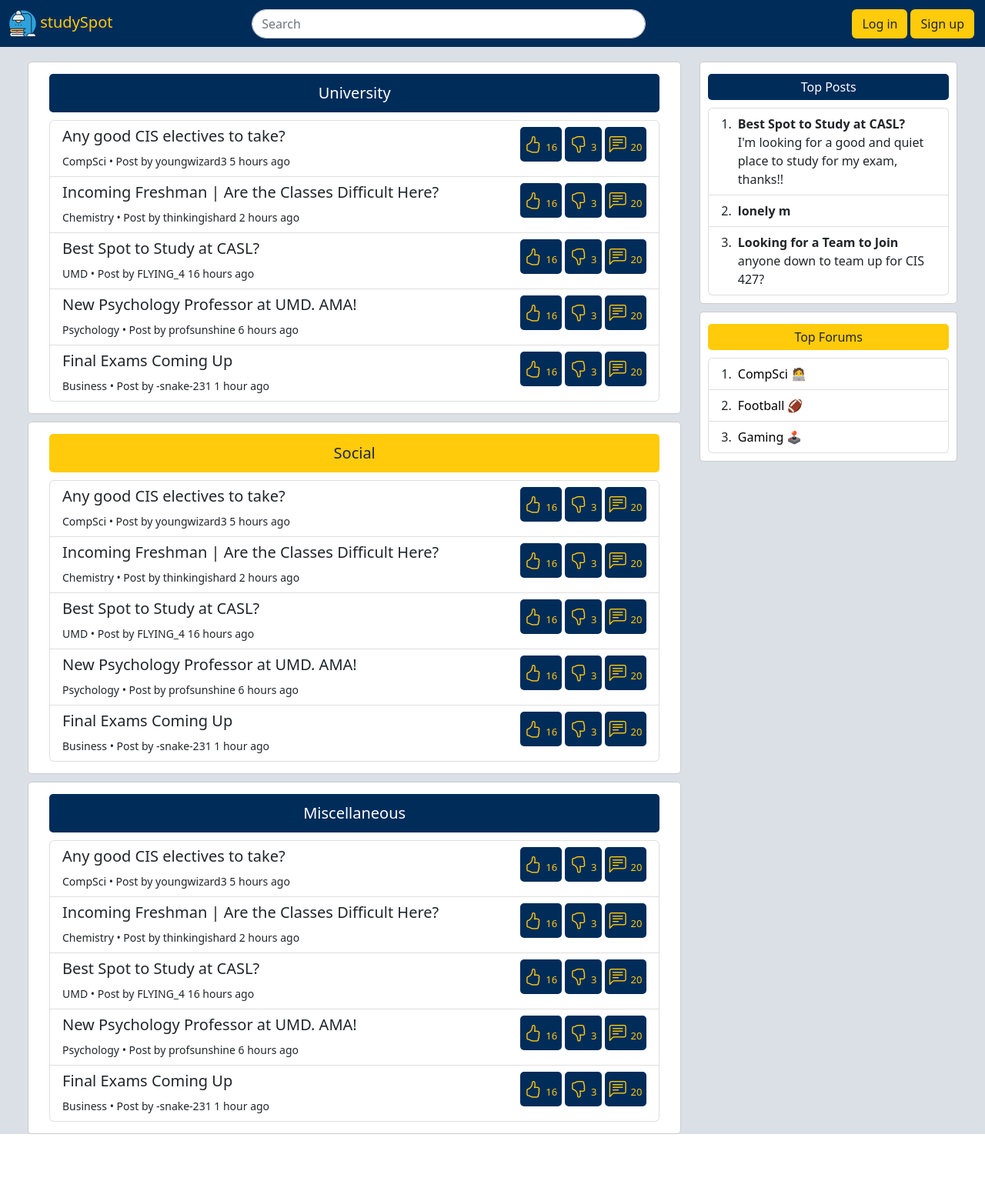
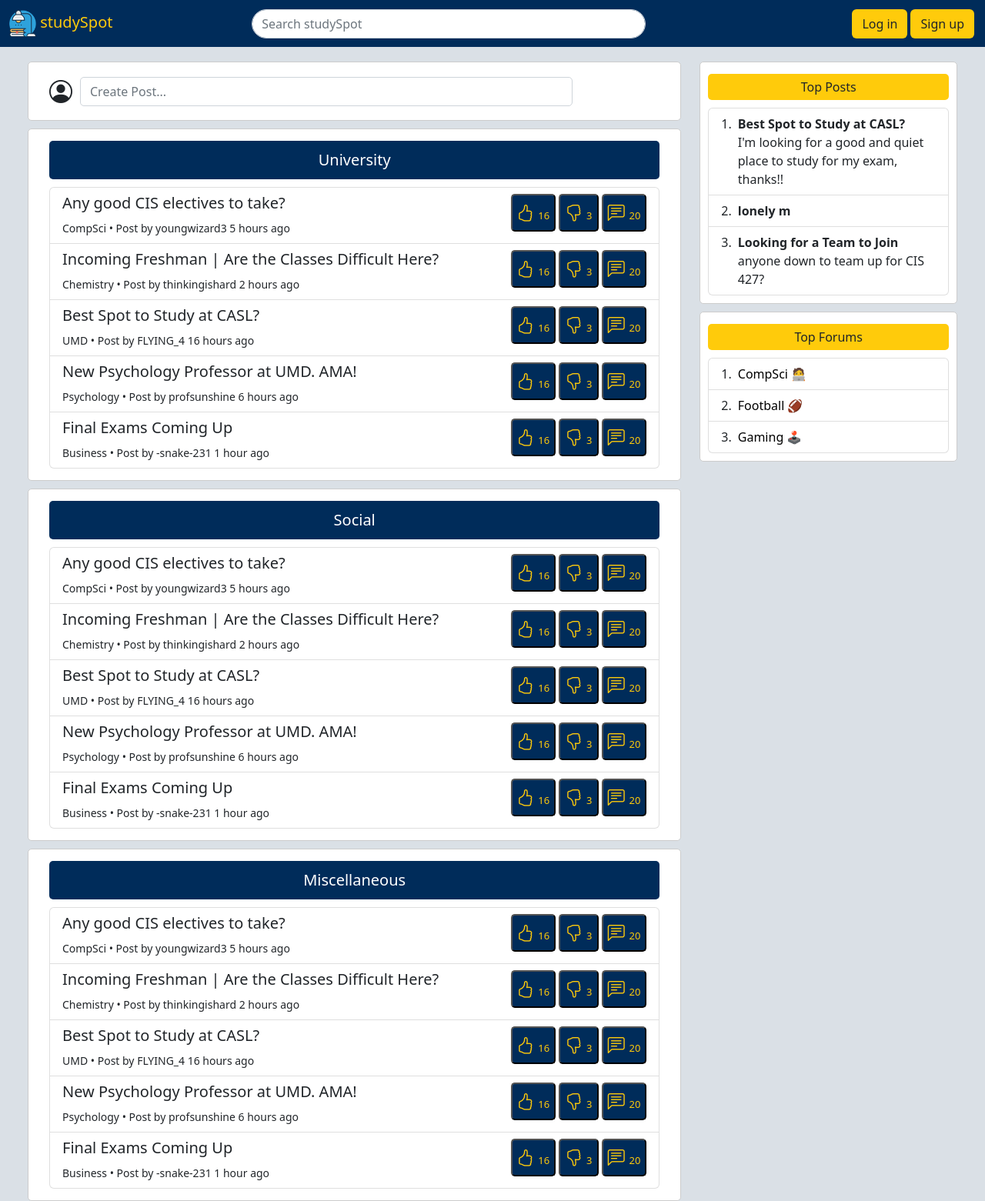
Before and after one commit to ashra-f/studyspot, a PHP site: page /html/index2.html in a window 1280 px wide. Shown: the whole page at 77% size. Before the commit the page ends 1474 px from the top, so only its background shows below. Run offline with PHP 8.4, Linux system fonts and the light colour scheme; some libraries are stand-ins or nearby versions.

Commit message:
Improve readability

```diff
--- a/css/styles.css
+++ b/css/styles.css
@@ -3,18 +3,10 @@ body {
     background-color: #DAE0E6;
 }
 
+/* Navigation Bar Styling  */
 .navbar {
     justify-content: space-between;
-}
-
-.pull-right {
-    width: 20vw;
-    justify-content: end;
-}
-
-/* Increase create post "plus" icon */
-.bi-plus {
-    font-size: 30px;
+    background-color: #002c5a;
 }
 
 .search-bar {
@@ -22,143 +14,9 @@ body {
     width: 40vw;
 }
 
-.bi {
-    color: black;
-    border: none;
-    background: none;
-}
-
-.login {
-    background: #ffcb0b;
-    margin: 2px;
-}
-
-.login:hover {
-    background: #d3a708;
-}
-
-.signup {
-    background: #ffcb0b;
-    margin: 2px;
-}
-
-.signup:hover {
-    background: #d3a708;
-}
-
-.main-body {
-    height: 88vh;
-}
-
-.create-post-wrapper, .misc-wrapper, .uni-wrapper, .social-wrapper {
-    border: solid 1px #ccc;
-    border-radius: 5px;
-    padding: 15px;
-    margin-bottom: 10px;
-    background-color: #FFFFFF;
-}
-
-.misc-header, .uni-header, .social-header {
-    text-align: center;
-}
-
-.create-post {
-    display: flex;
-    align-items: center;
-}
-
-.bi-person-circle {
-    font-size: 30px;
-    margin-right: 10px;
-}
-
-#createPostInput {
-    width: 50vw;
-    display: inline-flex;
-    border-radius: 5px;
-}
-
-.main-body {
-    display: flex;
-}
-
-.rightside {
-    width: 500px;
-}
-
-.leftside {
-    display: flex;
-    flex-direction: column;
-    justify-content: start;
-}
-
-.top-posts {
-    border: solid 1px #ccc;
-    border-radius: 5px;
-    margin-bottom: 10px;
-    background-color: #FFFFFF;
-}
-
-.top-forums {
-    border: solid 1px #ccc;
-    border-radius: 5px;
-    background-color: #FFFFFF;
-}
-
-.uni-header, .misc-header {
-    background-color: #002c5a;
-    color: white;
-    padding: 10px;
-    font-size: 20px;
-    border-radius: 5px;
-    margin-bottom: 10px;
-}
-
-.social-header {
-    background-color: #ffcb0b;
-    padding: 10px;
-    font-size: 20px;
-    border-radius: 5px;
-    margin-bottom: 10px;
-}
-
-.forums-header {
-    background-color: #ffcb0b;
-    padding: 5px;
-    margin-top: 5px;
-    margin-bottom: 10px;
-    border-radius: 5px;
-    text-align: center;
-}
-
-.posts-header {
-    background-color: #002c5a;
-    border-radius: 5px;
-    padding: 5px;
-    color: white;
-    margin-top: 5px;
-    margin-bottom: 10px;
-    text-align: center;
-}
-
-.top-posts, .top-forums {
-    padding: 10px;
-}
-
-a:link,  a:visited, a:hover{
-    text-decoration: none;
-    color: black;
-    font-weight: 400;
-}
-
-.navbar {
-    background-color: #002c5a;
-}
-
-.list-group-item {
-    display: flex;
-    flex-direction: row;
-    justify-content: space-between;
+.pull-right {
+    width: 20vw;
+    justify-content: end;
 }
 
 .offcanvas-header {
@@ -174,6 +32,55 @@ a:link,  a:visited, a:hover{
     font-size: 18px;
 }
 
+.bi-plus {
+    font-size: 30px;
+    color: black;
+    border: none;
+    background: none;
+}
+
+/* Main Body Styling  */
+.main-body {
+    height: 88vh;
+    display: flex;
+}
+
+/* Left Side Content  */
+.left-side {
+    display: flex;
+    flex-direction: column;
+    justify-content: start;
+}
+
+.create-post-wrapper, .topic-wrapper {
+    border: solid 1px #ccc;
+    border-radius: 5px;
+    padding: 15px;
+    margin-bottom: 10px;
+    background-color: #FFFFFF;
+}
+
+.create-post {
+    display: flex;
+    align-items: center;
+}
+
+.topic-title {
+    text-align: center;
+    background-color: #002c5a;
+    color: white;
+    padding: 10px;
+    font-size: 20px;
+    border-radius: 5px;
+    margin-bottom: 10px;
+}
+
+.post-item {
+    display: flex;
+    flex-direction: row;
+    justify-content: space-between;
+}
+
 .bi-hand-thumbs-up, .bi-hand-thumbs-down, .bi-chat-left-text {
     font-size: 22px;
     color: #ffcb0b;
@@ -186,6 +93,35 @@ a:link,  a:visited, a:hover{
     font-size: 13px;
 }
 
+/* Right Side Content  */
+.right-side {
+    width: 500px;
+}
+
+.side-content {
+    border: solid 1px #ccc;
+    border-radius: 5px;
+    margin-bottom: 10px;
+    background-color: #FFFFFF;
+    padding: 10px;
+}
+
+.side-content-header {
+    background-color: #ffcb0b;
+    padding: 5px;
+    margin-top: 5px;
+    margin-bottom: 10px;
+    border-radius: 5px;
+    text-align: center;
+}
+
+a:link,  a:visited, a:hover{
+    text-decoration: none;
+    color: black;
+    font-weight: 400;
+}
+
+/* Non-mainpage styling  */
 .post-btns {
     display: flex;
     justify-content: space-between;
@@ -219,3 +155,32 @@ a:link,  a:visited, a:hover{
 .profile-pic {
     margin-top: 25px;
 }
+
+.bi-person-circle {
+    font-size: 30px;
+    margin-right: 10px;
+}
+
+#createPostInput {
+    width: 50vw;
+    display: inline-flex;
+    border-radius: 5px;
+}
+
+.login {
+    background: #ffcb0b;
+    margin: 2px;
+}
+
+.login:hover {
+    background: #d3a708;
+}
+
+.signup {
+    background: #ffcb0b;
+    margin: 2px;
+}
+
+.signup:hover {
+    background: #d3a708;
+}
--- a/html/index2.html
+++ b/html/index2.html
@@ -1,4 +1,5 @@
 <!-- What you see when you are logged out -->
+
 <!DOCTYPE html>
 <html lang="en">
 	<head>
@@ -11,38 +12,58 @@
 		<script src="https://cdn.jsdelivr.net/npm/bootstrap@5.2.2/dist/js/bootstrap.bundle.min.js" integrity="sha384-OERcA2EqjJCMA+/3y+gxIOqMEjwtxJY7qPCqsdltbNJuaOe923+mo//f6V8Qbsw3" crossorigin="anonymous" defer></script>
 		<link rel="icon" href="../assets/imgs/study.png" type="image/icon">
 		<title>studySpot</title>
-        <!-- <a href="https://www.flaticon.com/free-icons/study" title="study icons">Study icons created by Prosymbols - Flaticon</a>	</head> -->
+		<!-- <a href="https://www.flaticon.com/free-icons/study" title="study icons">Study icons created by Prosymbols - Flaticon</a> -->
 	</head>
 	<body>
 		<div class="container-fluid">
+			<!-- Navigation Bar -->
 			<nav class="navbar fixed-top">
-                <div class="container-fluid">
+				<div class="container-fluid navbar-body">
+					<!-- studySpot Brand and Icon -->
 					<a class="navbar-brand" href="index.html">
 						<div class="title-wrapper">
-                      <img src="../assets/imgs/study.png" alt="" width="35">
+							<img src="../assets/imgs/study.png" alt="studySpot Logo" width="35">
 							<span style="color: #ffcb0b">studySpot</span>
 						</div>
 					</a>
 
-                  <form class="d-flex" role="search">
-                    <input class="form-control me-2 search-bar" type="search" placeholder="Search" aria-label="Search">
+					<!-- Forum Search Bar -->
+					<form class="d-flex" role="search" method="post" action="">
+						<input class="form-control me-2 search-bar" type="search" placeholder="Search studySpot" aria-label="Search">
 					</form>
 
+					<!-- Login and Signup Btns -->
 					<div class="nav pull-right">
             			<button onclick="location.href=''" type="button" title="Create Post" class="btn navbar-btn login">Log in</button>
             			<button onclick="location.href='createprofile.html'" type="button" title="Create Post" class="btn navbar-btn signup">Sign up</button>
 					</div>
 				</div>
 			</nav>
+
+			<!-- Main Body -->
 			<div class="container-fluid main-body">
-              <div class="container-fluid leftside">
-                <div class="container-fluid uni-wrapper">
-                  <div class="container-fluid uni-section">
-                    <div class="container-fluid uni-header">
+
+				<!-- Left Side of Main Body -->
+				<div class="container-fluid left-side">
+					<!-- Create a Post -->
+					<div class="container-fluid create-post-wrapper">
+						<div class="container-fluid create-post">
+							<span class="bi bi-person-circle"></span>
+							<input type="text" name="createPost" id="createPostInput" placeholder="Create Post..." class="form-control" onclick="location.href='createpost.html'">
+						</div>
+					</div>
+					<!-- University Section -->
+					<div class="container-fluid topic-wrapper">
+
+						<!-- University Section Content -->
+						<div class="container-fluid topic-body">
+							<!-- University Section Title -->
+							<div class="container-fluid topic-title">
 								University
 							</div>
+							<!-- University Section Posts -->
 							<ul class="list-group">
-                      <li class="list-group-item">
+								<li class="list-group-item post-item">
 									<div>
 										<div>
 											<h5>Any good CIS electives to take?</h5>
@@ -63,7 +84,7 @@
 										</button>
 									</div>
 								</li>
-                      <li class="list-group-item">
+								<li class="list-group-item post-item">
 									<div>
 										<div>
 											<h5>Incoming Freshman | Are the Classes Difficult Here?</h5>
@@ -84,7 +105,7 @@
 										</button>
 									</div>
 								</li>
-                      <li class="list-group-item">
+								<li class="list-group-item post-item">
 									<div>
 										<div>
 											<h5>Best Spot to Study at CASL?</h5>
@@ -105,7 +126,7 @@
 										</button>
 									</div>
 								</li>
-                      <li class="list-group-item">
+								<li class="list-group-item post-item">
 									<div>
 										<div>
 											<h5>New Psychology Professor at UMD. AMA!</h5>
@@ -126,7 +147,7 @@
 										</button>
 									</span>
 								</li>
-                      <li class="list-group-item">
+								<li class="list-group-item post-item">
 									<div>
 										<div>
 											<h5>Final Exams Coming Up</h5>
@@ -151,13 +172,17 @@
 						</div>
 					</div>
 
-                <div class="container-fluid social-wrapper">
-                  <div class="container-fluid social-section">
-                    <div class="container-fluid social-header">
+					<!-- Social Section -->
+					<div class="container-fluid topic-wrapper">
+						<!-- Social Section Content -->
+						<div class="container-fluid topic-body">
+							<!-- Social Section Title -->
+							<div class="container-fluid topic-title">
 								Social
 							</div>
+							<!-- Social Section Posts -->
 							<ul class="list-group">
-                      <li class="list-group-item">
+								<li class="list-group-item post-item">
 									<div>
 										<div>
 											<h5>Any good CIS electives to take?</h5>
@@ -178,7 +203,7 @@
 										</button>
 									</div>
 								</li>
-                      <li class="list-group-item">
+								<li class="list-group-item post-item">
 									<div>
 										<div>
 											<h5>Incoming Freshman | Are the Classes Difficult Here?</h5>
@@ -199,7 +224,7 @@
 										</button>
 									</div>
 								</li>
-                      <li class="list-group-item">
+								<li class="list-group-item post-item">
 									<div>
 										<div>
 											<h5>Best Spot to Study at CASL?</h5>
@@ -220,7 +245,7 @@
 										</button>
 									</div>
 								</li>
-                      <li class="list-group-item">
+								<li class="list-group-item post-item">
 									<div>
 										<div>
 											<h5>New Psychology Professor at UMD. AMA!</h5>
@@ -241,7 +266,7 @@
 										</button>
 									</span>
 								</li>
-                      <li class="list-group-item">
+								<li class="list-group-item post-item">
 									<div>
 										<div>
 											<h5>Final Exams Coming Up</h5>
@@ -266,13 +291,17 @@
 						</div>
 					</div>
 
-                <div class="container-fluid misc-wrapper">
-                  <div class="container-fluid misc-section">
-                    <div class="container-fluid misc-header">
+					<!-- Miscellaneous Section -->
+					<div class="container-fluid topic-wrapper">
+						<!-- Miscellaneous Section Content-->
+						<div class="container-fluid topic-body">
+							<!-- Miscellaneous Section Title-->
+							<div class="container-fluid topic-title">
 								Miscellaneous
 							</div>
+							<!-- Miscellaneous Section Posts-->
 							<ul class="list-group">
-                      <li class="list-group-item">
+								<li class="list-group-item post-item">
 									<div>
 										<div>
 											<h5>Any good CIS electives to take?</h5>
@@ -293,7 +322,7 @@
 										</button>
 									</div>
 								</li>
-                      <li class="list-group-item">
+								<li class="list-group-item post-item">
 									<div>
 										<div>
 											<h5>Incoming Freshman | Are the Classes Difficult Here?</h5>
@@ -314,7 +343,7 @@
 										</button>
 									</div>
 								</li>
-                      <li class="list-group-item">
+								<li class="list-group-item post-item">
 									<div>
 										<div>
 											<h5>Best Spot to Study at CASL?</h5>
@@ -335,7 +364,7 @@
 										</button>
 									</div>
 								</li>
-                      <li class="list-group-item">
+								<li class="list-group-item post-item">
 									<div>
 										<div>
 											<h5>New Psychology Professor at UMD. AMA!</h5>
@@ -356,7 +385,7 @@
 										</button>
 									</span>
 								</li>
-                      <li class="list-group-item">
+								<li class="list-group-item post-item">
 									<div>
 										<div>
 											<h5>Final Exams Coming Up</h5>
@@ -382,12 +411,17 @@
 					</div>
 				</div>
 
-              <div class="container-fluid rightside">
-                <div class="container-fluid top-posts">
-                  <div class="container posts-header">
+				<!-- Right Side of Main Body -->
+				<div class="container-fluid right-side">
+					<!-- Top Posts Section -->
+					<div class="container-fluid side-content">
+						<!-- Top Posts Section Title-->
+						<div class="container side-content-header">
 							Top Posts
 						</div>
-                  <ol class="list-group list-group-numbered posts">
+
+						<!-- Top Posts Content-->
+						<ol class="list-group list-group-numbered top-posts">
 							<li class="list-group-item d-flex justify-content-between align-items-start">
 								<div class="ms-2 me-auto">
 									<div class="fw-bold">Best Spot to Study at CASL?</div>
@@ -407,11 +441,16 @@
 							</li>
 						</ol>
 					</div>
-                <div class="container-fluid top-forums">
-                  <div class="container forums-header">
+
+					<!-- Top Forums Section -->
+					<div class="container-fluid side-content">
+						<!-- Top Forums Section Title-->
+						<div class="container side-content-header">
 							Top Forums
 						</div>
-                  <ol class="list-group list-group-numbered forums">
+
+						<!-- Top Forums Content-->
+						<ol class="list-group list-group-numbered top-forums">
 							<li class="list-group-item d-flex justify-content-between align-items-start">
 							  	<div class="ms-2 me-auto">
 									<div class="fw-bold"><a href="">CompSci 🧑‍💻</a></div>
```
Also changed, not shown: html/index.html (+69 -38 lines), html/stickynotes.html (+63 -29 lines), 1 other file. Lines whose indentation alone changed are shown as unchanged.
